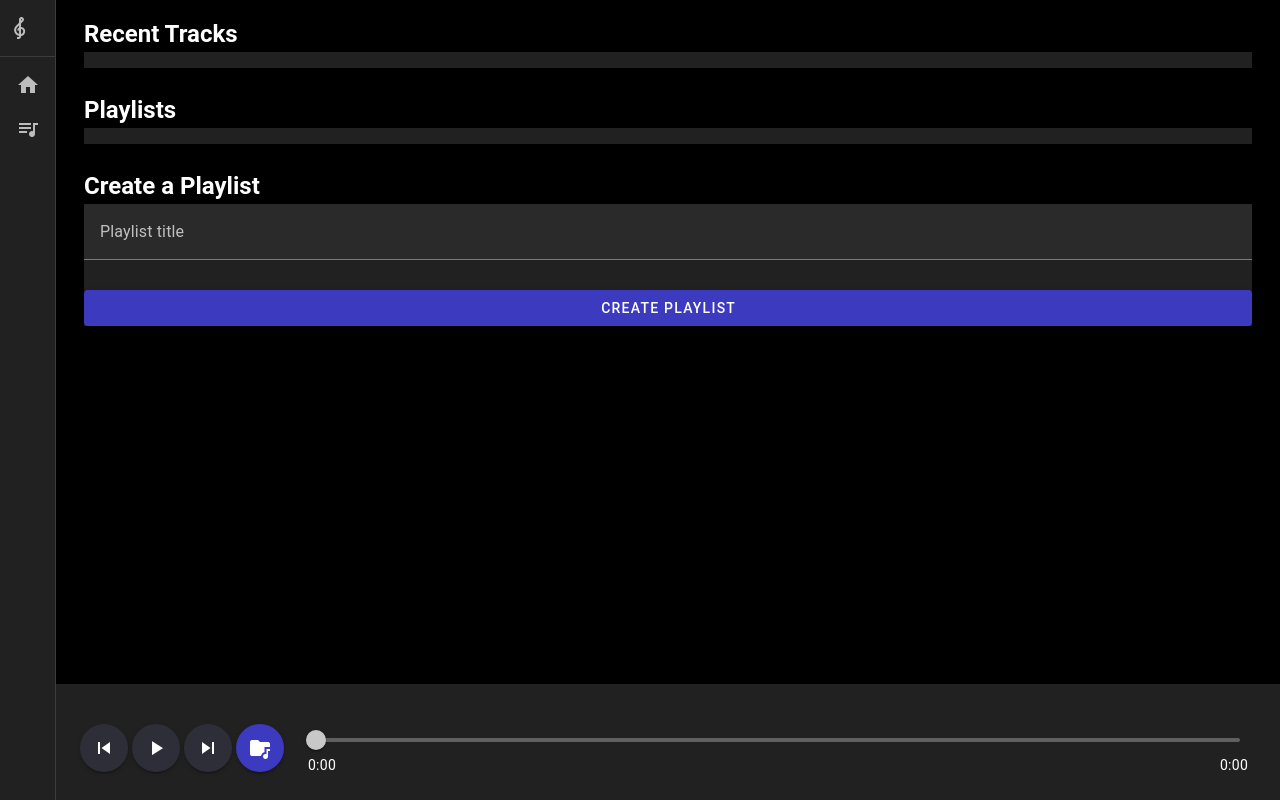
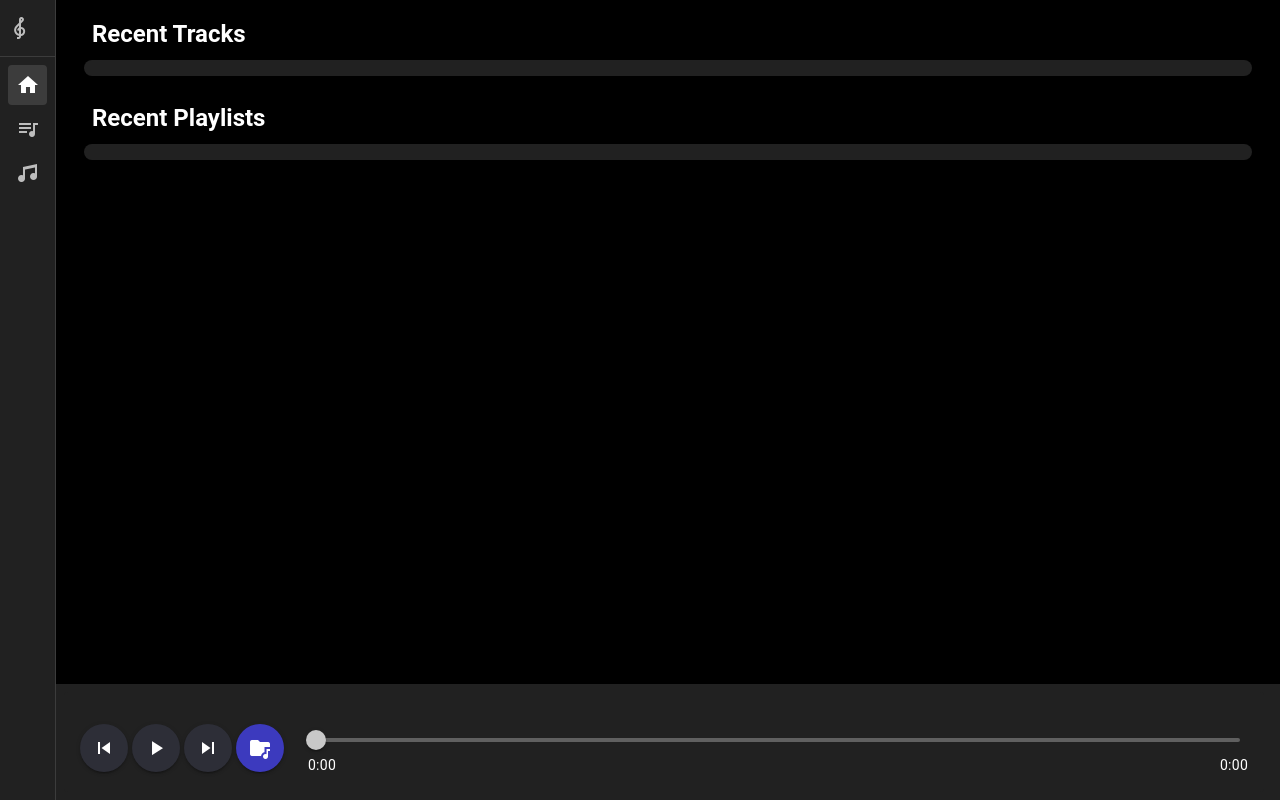
Before and after one commit to SajjadHadi/Harmoniq, a Vue app: page / in a window 1280 px wide. Built offline with nearby package versions, Linux system fonts and the light colour scheme.

Commit message:
Add router, organize pages, and update some styles

```diff
--- a/package.json
+++ b/package.json
@@ -17,6 +17,7 @@
     "pinia": "^3.0.1",
     "uuid": "^11.1.0",
     "vue": "^3.5.13",
+    "vue-router": "^4.5.0",
     "vuetify": "^3.7.16"
   },
   "devDependencies": {
--- a/src/App.vue
+++ b/src/App.vue
@@ -1,47 +1,20 @@
 <script setup lang="ts">
-import PlaylistForm from "./components/library/PlaylistForm.vue";
-import PlaylistsList from "./components/library/PlaylistsList.vue";
 import AudioPlayer from "./components/player/AudioPlayer.vue";
-import TracksList from "./components/library/TracksList.vue";
 import Drawer from "./components/common/Drawer.vue";
 </script>
 
 <template>
   <v-app>
-    <Drawer />
+    <Drawer/>
 
     <!-- Main Content Area -->
     <v-main class="pl-14" style="padding-bottom: 150px;">
-      <v-container>
-        <!-- Tracks List Section -->
-        <v-row>
-          <v-col>
-            <h2>Recent Tracks</h2>
-            <TracksList :limit="5"/>
-          </v-col>
-        </v-row>
-
-        <!-- Playlists Section -->
-        <v-row>
-          <v-col>
-            <h2>Playlists</h2>
-            <PlaylistsList :limit="5"/>
-          </v-col>
-        </v-row>
-
-        <!-- Create Playlist Section -->
-        <v-row>
-          <v-col>
-            <h2>Create a Playlist</h2>
-            <PlaylistForm />
-          </v-col>
-        </v-row>
-      </v-container>
+      <router-view/>
     </v-main>
 
     <!-- Footer -->
     <v-footer class="pl-16 position-fixed bottom-0 left-0 right-0">
-      <AudioPlayer />
+      <AudioPlayer/>
     </v-footer>
   </v-app>
 </template>
--- a/src/components/common/Drawer.vue
+++ b/src/components/common/Drawer.vue
@@ -30,8 +30,10 @@ const rail = ref(true);
     <v-divider></v-divider>
 
     <v-list density="compact" nav>
-      <v-list-item prepend-icon="mdi-home" title="Home" value="home"/>
-      <v-list-item prepend-icon="mdi-playlist-music" title="Playlists" value="playlists"/>
+      <v-list-item prepend-icon="mdi-home" title="Home" to="/" nav/>
+      <v-list-item prepend-icon="mdi-playlist-music" title="Playlists" to="/playlists" nav/>
+      <v-list-item prepend-icon="mdi-music" title="Tracks" to="/tracks" nav/>
     </v-list>
+
   </v-navigation-drawer>
 </template>
--- a/src/components/common/ItemList.vue
+++ b/src/components/common/ItemList.vue
@@ -29,7 +29,7 @@ const toggleEdit = (itemId: string) => {
 </script>
 
 <template>
-  <v-list>
+  <v-list class="rounded-xl">
     <v-list-item
         @click="$emit('item-click', item.id)"
         v-for="item in items"
--- a/src/main.ts
+++ b/src/main.ts
@@ -1,7 +1,12 @@
 import { createApp } from "vue";
 import { createPinia } from "pinia";
 import App from "./App.vue";
+import router from "./router";
 import vuetify from "./plugins/vuetify.ts";
 
 
-createApp(App).use(vuetify).use(createPinia()).mount("#app");
+createApp(App)
+    .use(router)
+    .use(vuetify)
+    .use(createPinia())
+    .mount("#app");
--- /dev/null
+++ b/src/pages/Home.vue
@@ -0,0 +1,29 @@
+<script setup lang="ts">
+
+import TracksList from "../components/library/TracksList.vue";
+import PlaylistsList from "../components/library/PlaylistsList.vue";
+</script>
+
+<template>
+  <v-container>
+    <!-- Recent Tracks Section -->
+    <v-row>
+      <v-col>
+        <h2 class="mb-2 pl-2">Recent Tracks</h2>
+        <TracksList :limit="5"/>
+      </v-col>
+    </v-row>
+
+    <!-- Recent Playlists Section -->
+    <v-row>
+      <v-col>
+        <h2 class="mb-2 pl-2">Recent Playlists</h2>
+        <PlaylistsList :limit="5"/>
+      </v-col>
+    </v-row>
+  </v-container>
+</template>
+
+<style scoped>
+
+</style>
--- /dev/null
+++ b/src/pages/Playlists.vue
@@ -0,0 +1,30 @@
+<script setup lang="ts">
+
+import PlaylistsList from "../components/library/PlaylistsList.vue";
+import PlaylistForm from "../components/library/PlaylistForm.vue";
+</script>
+
+<template>
+
+  <v-container>
+    <!-- Playlists Section -->
+    <v-row>
+      <v-col>
+        <h2 class="mb-2 pl-2">Playlists</h2>
+        <PlaylistsList :limit="5"/>
+      </v-col>
+    </v-row>
+
+    <!-- Create Playlist Section -->
+    <v-row>
+      <v-col>
+        <h2 class="mb-2 pl-2">Create a Playlist</h2>
+        <PlaylistForm/>
+      </v-col>
+    </v-row>
+  </v-container>
+</template>
+
+<style scoped>
+
+</style>
--- /dev/null
+++ b/src/pages/Tracks.vue
@@ -0,0 +1,20 @@
+<script setup lang="ts">
+
+import TracksList from "../components/library/TracksList.vue";
+</script>
+
+<template>
+  <v-container>
+    <!-- Recent Tracks Section -->
+    <v-row>
+      <v-col>
+        <h2 class="mb-2 pl-2">Recent Tracks</h2>
+        <TracksList/>
+      </v-col>
+    </v-row>
+  </v-container>
+</template>
+
+<style scoped>
+
+</style>
--- /dev/null
+++ b/src/router/index.ts
@@ -0,0 +1,17 @@
+import { createRouter, createWebHistory } from 'vue-router';
+import Home from '../pages/Home.vue';
+import Playlists from '../pages/Playlists.vue';
+import Tracks from '../pages/Tracks.vue';
+
+const routes = [
+    { path: '/', name: 'Home', component: Home },
+    { path: '/playlists', name: 'Playlists', component: Playlists },
+    { path: '/tracks', name: 'Tracks', component: Tracks },
+];
+
+const router = createRouter({
+    history: createWebHistory(),
+    routes,
+});
+
+export default router;
```
Also changed, not shown: 1 other file (tests, documents, lock files or other folders).
